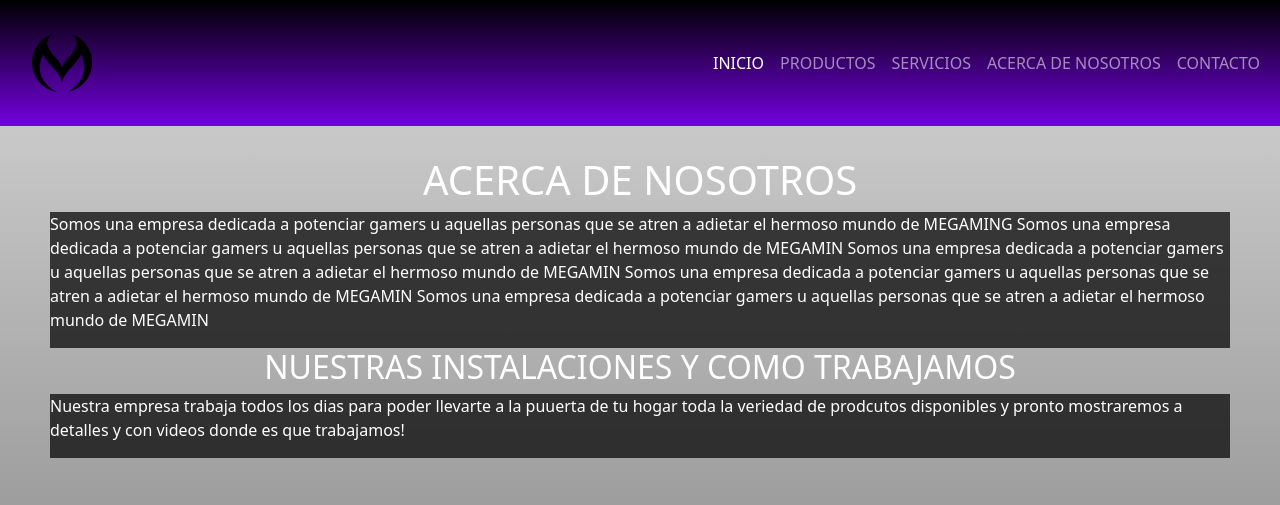
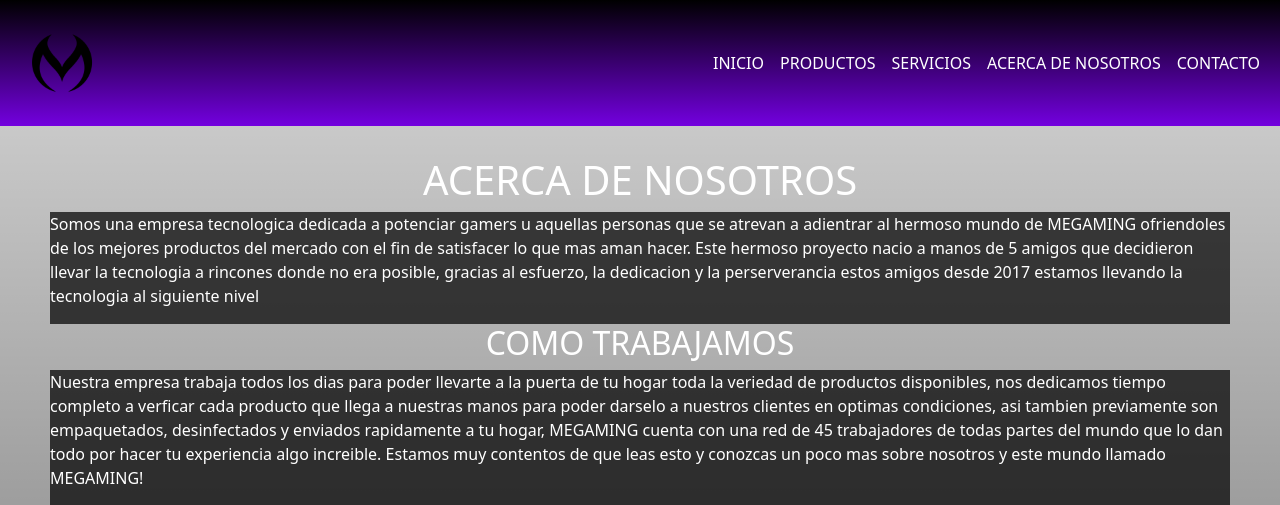
Before and after one commit to GeronimoNavarro/MEGAMING, a website: page pages/acercadenosotros.html in a window 1280 px wide. Shown: the top 505 px of the page. Drawn offline with Linux system fonts and the light colour scheme; files whose address does not match are found by name.

Commit message:
Megamingfinal3

```diff
--- a/pages/acercadenosotros.html
+++ b/pages/acercadenosotros.html
@@ -30,16 +30,16 @@
                             <a class="nav-link active" aria-current="page" href="../index.html">INICIO</a>
                         </li>
                         <li class="nav-item">
-                            <a class="nav-link" href="productos.html">PRODUCTOS</a>
+                            <a class="nav-link active" href="productos.html">PRODUCTOS</a>
                         </li>
                         <li class="nav-item">
-                            <a class="nav-link" href="servicios.html">SERVICIOS</a>
+                            <a class="nav-link active" href="servicios.html">SERVICIOS</a>
                         </li>
                         <li class="nav-item">
-                            <a class="nav-link" href="acercadenosotros.html">ACERCA DE NOSOTROS</a>
+                            <a class="nav-link active" href="acercadenosotros.html">ACERCA DE NOSOTROS</a>
                         </li>
                         <li class="nav-item">
-                            <a class="nav-link" href="contacto.html">CONTACTO</a>
+                            <a class="nav-link active" href="contacto.html">CONTACTO</a>
                         </li>
                     </ul>
                 </div>
@@ -50,11 +50,11 @@
     <section class="biografiayservicios">
         <h1>ACERCA DE NOSOTROS</h1>
         <div>
-            <p>Somos una empresa dedicada a potenciar gamers u aquellas personas que se atren a adietar el hermoso mundo de MEGAMING Somos una empresa dedicada a potenciar gamers u aquellas personas que se atren a adietar el hermoso mundo de MEGAMIN Somos una empresa dedicada a potenciar gamers u aquellas personas que se atren a adietar el hermoso mundo de MEGAMIN Somos una empresa dedicada a potenciar gamers u aquellas personas que se atren a adietar el hermoso mundo de MEGAMIN Somos una empresa dedicada a potenciar gamers u aquellas personas que se atren a adietar el hermoso mundo de MEGAMIN</p>
+            <p>Somos una empresa tecnologica dedicada a potenciar gamers u aquellas personas que se atrevan a adientrar al hermoso mundo de MEGAMING ofriendoles de los mejores productos del mercado con el fin de satisfacer lo que mas aman hacer. Este hermoso proyecto nacio a manos de 5 amigos que decidieron llevar la tecnologia a rincones donde no era posible, gracias al esfuerzo, la dedicacion y la perserverancia estos amigos desde 2017 estamos llevando la tecnologia al siguiente nivel</p>
         </div>
-        <h2>NUESTRAS INSTALACIONES Y COMO TRABAJAMOS</h2>
+        <h2>COMO TRABAJAMOS</h2>
         <div>
-            <p>Nuestra empresa trabaja todos los dias para poder llevarte a la puuerta de tu hogar toda la veriedad de prodcutos disponibles y pronto mostraremos a detalles y con videos donde es que trabajamos!</p>
+            <p>Nuestra empresa trabaja todos los dias para poder llevarte a la puerta de tu hogar toda la veriedad de productos disponibles, nos dedicamos tiempo completo a verficar cada producto que llega a nuestras manos para poder darselo a nuestros clientes en optimas condiciones, asi tambien previamente son empaquetados, desinfectados y enviados rapidamente a tu hogar, MEGAMING cuenta con una red de 45 trabajadores de todas partes del mundo que lo dan todo por hacer tu experiencia algo increible. Estamos muy contentos de que leas esto y conozcas un poco mas sobre nosotros y este mundo llamado MEGAMING!</p>
         </div>
     </section>
 
@@ -71,7 +71,7 @@
             <a href=""><img src="../imagenes/instagram.png" alt=""></a>
         </div>
     </footer>
-    <script src="js/bootstrap.bundle.min.js"></script>
+    <script src="../js/bootstrap.bundle.min.js"></script>
 </div>
 </body>
 
```
Also changed, not shown: index.html (+4 -4 lines), pages/contacto.html (+5 -5 lines), pages/productos.html (+1 -1 lines), pages/servicios.html (+6 -6 lines).
